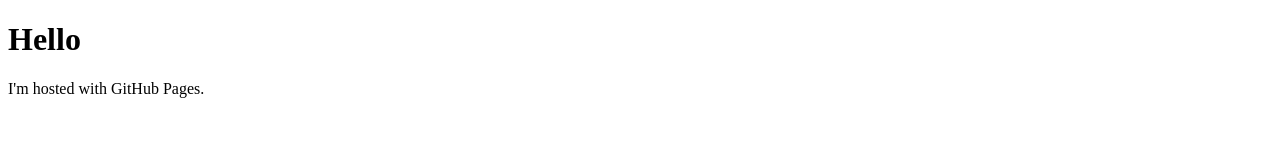
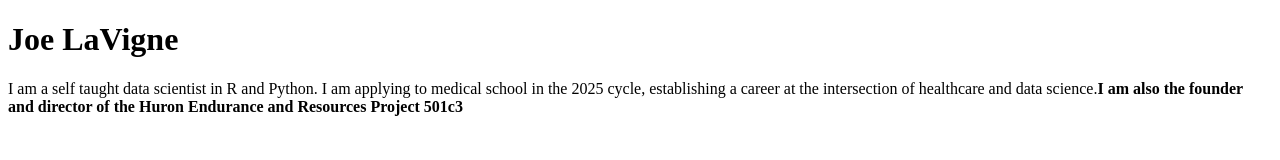
Before and after one commit to jmlavigne1/joseph-lavigne.github.io, a plain HTML site: page code_DRAFT_20sept2024.html in a window 1280 px wide. Drawn offline with Linux system fonts and the light colour scheme.

Commit message:
body paragraph updated
name added

```diff
--- a/code_DRAFT_20sept2024.html
+++ b/code_DRAFT_20sept2024.html
@@ -1,7 +1,7 @@
 <!DOCTYPE html>
 <html>
 <body>
-<h1>Hello</h1>
-<p>I'm hosted with GitHub Pages.</p>
+<h1>Joe LaVigne</h1>
+<p>I am a self taught data scientist in R and Python. I am applying to medical school in the 2025 cycle, establishing a career at the intersection of healthcare and data science.<b>I am also the founder and director of the Huron Endurance and Resources Project 501c3</b></p>
 </body>
 </html>
```
Also changed, not shown: 2 other files.
